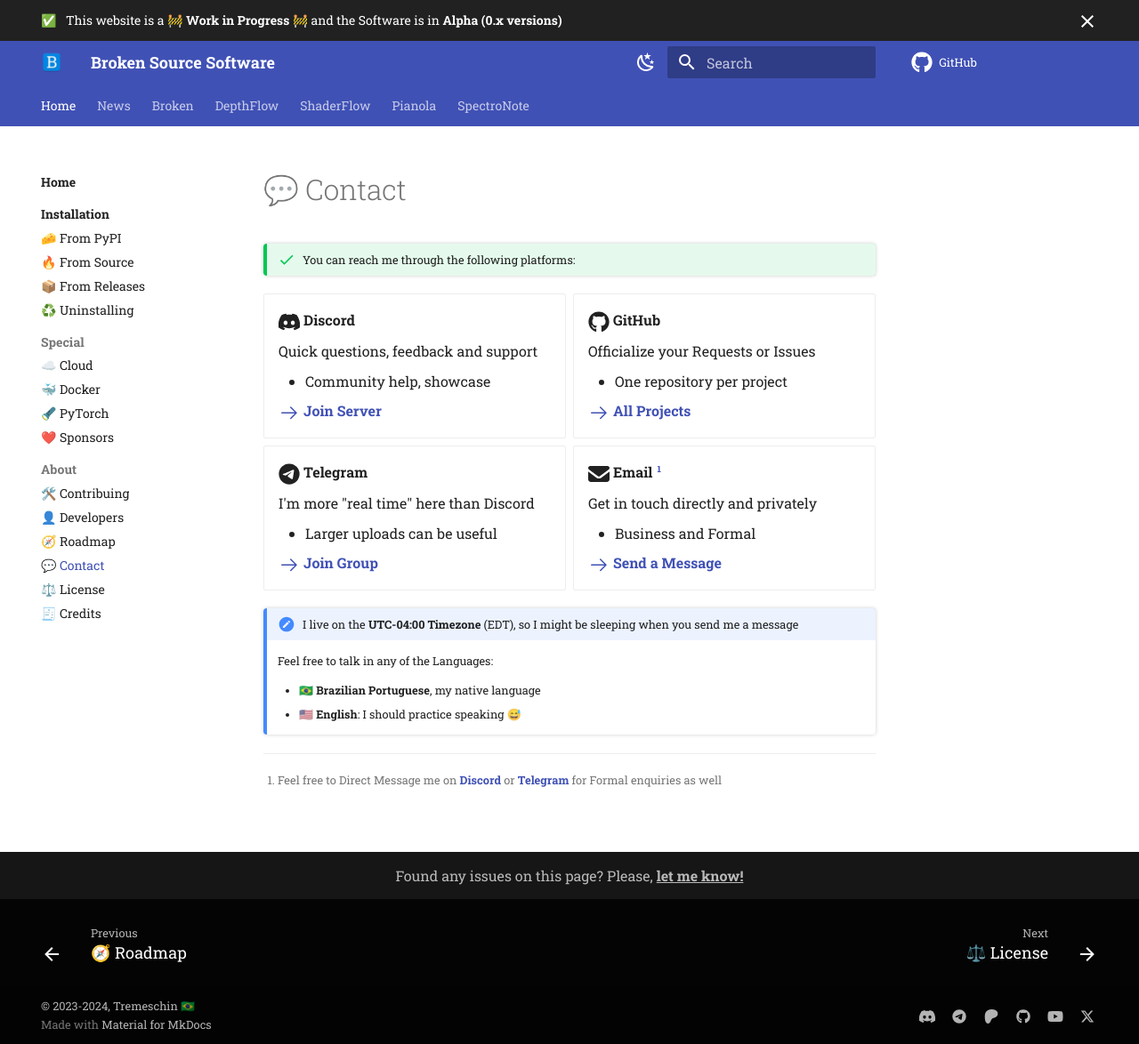
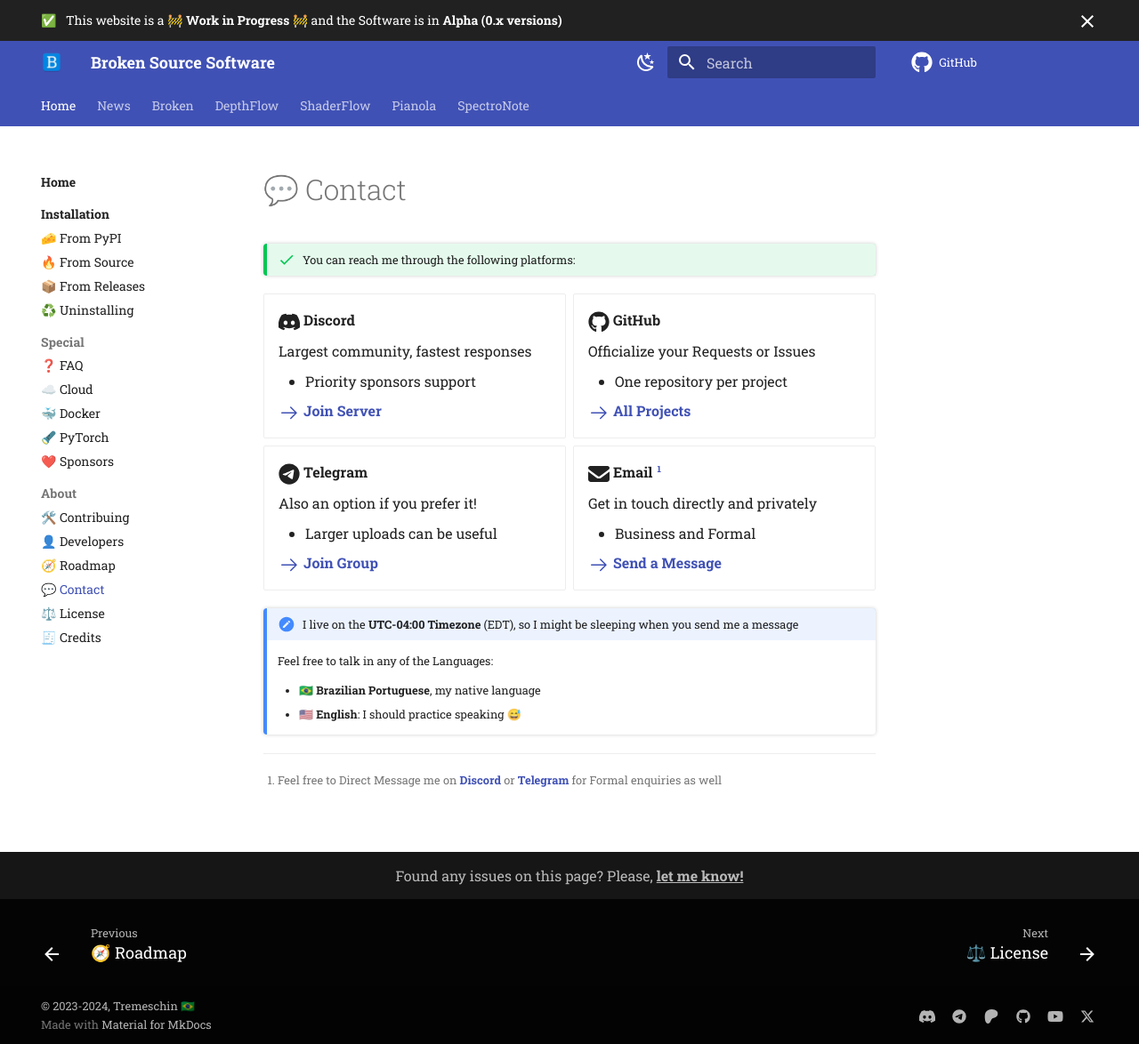
Before and after one commit to BrokenSource/BrokenSource, an MkDocs documentation site: the page built from Website/about/contact.md, in a window 1280 px wide and 1174 px high. Shown: the whole window at 89% size. Built offline with MkDocs 1.6.1 and Material for MkDocs 9.7.7, drawn with Linux system fonts in a browser that asks for light colours; some web fonts are replaced; plug-ins that fetch from the network failed and are left out; comment, search, counter and statistics services are not loaded.

Commit message:
Fix tag naming on workflows, simple FAQ, fix macos builds

```diff
--- a/Website/about/contact.md
+++ b/Website/about/contact.md
@@ -8,11 +8,11 @@
 
 -   :fontawesome-brands-discord:{.lg .middle} **Discord**
 
-    Quick questions, feedback and support
+    Largest community, fastest responses
 
-    - Community help, showcase
+    - Priority sponsors support
 
-    [:octicons-arrow-right-24:{.lg .middle} **Join Server**](https://discord.gg/KjqvcYwRHm)
+    [:octicons-arrow-right-24:{.lg .middle} **Join Server**](https://discord.gg/KjqvcYwRHm){:target="_blank"}
 
 -   :fontawesome-brands-github:{.lg .middle} **GitHub**
 
@@ -20,15 +20,15 @@
 
     - One repository per project
 
-    [:octicons-arrow-right-24:{.lg .middle} **All Projects**](https://github.com/orgs/BrokenSource/repositories)
+    [:octicons-arrow-right-24:{.lg .middle} **All Projects**](https://github.com/orgs/BrokenSource/repositories){:target="_blank"}
 
 -   :fontawesome-brands-telegram:{.lg .middle} **Telegram**
 
-    I'm more "real time" here than Discord
+    Also an option if you prefer it!
 
     - Larger uploads can be useful
 
-    [:octicons-arrow-right-24:{.lg .middle} **Join Group**](https://t.me/BrokenSource)
+    [:octicons-arrow-right-24:{.lg .middle} **Join Group**](https://t.me/BrokenSource){:target="_blank"}
 
 -   :fontawesome-solid-envelope:{.lg .middle} **Email** [^1]
 
@@ -40,7 +40,7 @@
 
 </div>
 
-[^1]: Feel free to Direct Message me on [**Discord**](https://discord.com/users/183692720064299008) or [**Telegram**](https://t.me/Tremeschin) for Formal enquiries as well
+[^1]: Feel free to Direct Message me on [**Discord**](https://discord.com/users/183692720064299008){:target="_blank"} or [**Telegram**](https://t.me/Tremeschin){:target="_blank"} for Formal enquiries as well
 
 !!! note "I live on the **UTC-04:00 Timezone** (EDT), so I might be sleeping when you send me a message"
     Feel free to talk in any of the Languages:
--- a/mkdocs.yml
+++ b/mkdocs.yml
@@ -18,6 +18,7 @@
       - 📦 From Releases: get/releases.md
       - ♻️ Uninstalling: get/uninstalling.md
     - Special:
+      - ❓ FAQ: about/faq.md
       - ☁️ Cloud: get/cloud.md
       - 🐳 Docker: get/docker.md
       - 🔦 PyTorch: get/pytorch.md
```
Also changed, not shown: Broken/Version.py (+9 -9 lines), Website/about/faq.md (added, +13 -0 lines), 1 other file.
